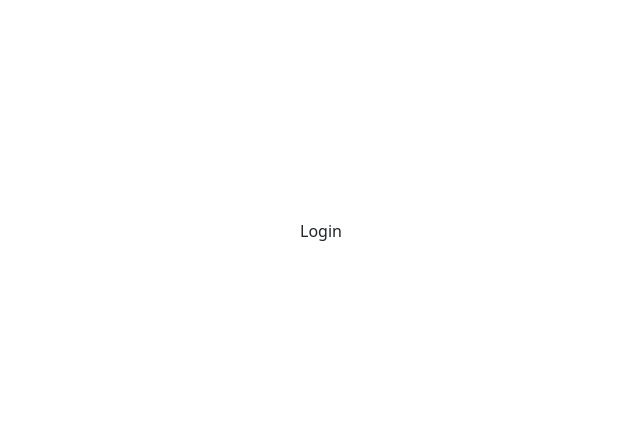
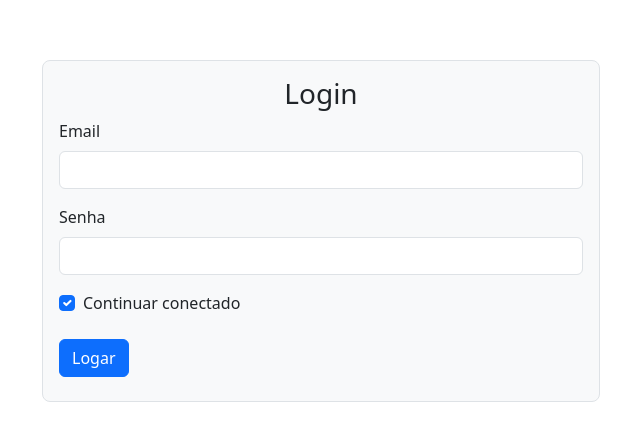
Before and after one commit to fjbdesenv/Tasks_App, a JavaScript app: page /login/login in a window 1280 px wide. Shown: the part 169-610 px from the top of the page, without its empty margins (319-959 px from the left). Built offline with nearby package versions, Linux system fonts and the light colour scheme; no server answers.

Commit message:
Adicionando página de login

```diff
--- a/src/views/LoginView.vue
+++ b/src/views/LoginView.vue
@@ -1,11 +1,112 @@
 <template>
-  <div>
-    Login
+  <div class="container">
+
+    <AlertComponent tipo="erro" texto="Email ou senha incorretos!" v-if="erro.status === 401" />
+    <AlertComponent tipo="erro" texto="Erro inesperado tente novamente mais tarde!" v-if="erro.status === 500" />
+
+    <form class="container border rounded-3 bg-light p-3 w-50">
+      <h3 class="text-center mb-2">Login</h3>
+
+      <div class="mb-3">
+        <label class="form-label" for="email">Email</label>
+        <input type="email" class="form-control" v-model="email">
+      </div>
+
+      <div class="mb-3">
+        <label class="form-label" for="password">Senha</label>
+        <input type="password" name="password" autocomplete="off" class="form-control" v-model="password">
+      </div>
+
+      <div class="my-3 form-check">
+        <input type="checkbox" class="form-check-input" id="manterConectado" v-model="manterConectado">
+        <label for="manterLogado"> Continuar conectado </label>
+      </div>
+
+      <button type="button" class="btn btn-primary my-2" @click="logar()">Logar</button>
+    </form>
+
   </div>
 </template>
 
 <script>
+import { ApiTask } from '@/services/apiTask';
+import AlertComponent from '@/components/AlertComponent.vue';
+import { mapMutations, mapGetters } from "vuex";
+
 export default {
   name: 'LoginView',
+  data: () => ({
+    email: '',
+    password: '',
+    manterConectado: true,
+    erro: {
+      status: 0
+    }
+  }),
+  methods: {
+
+    ...mapMutations([
+      'setToken'
+    ]),
+
+    logar() {
+
+      // Faz autenticação
+      ApiTask.auth({ email: this.email, senha: this.password })
+        .then((response) => {
+          try {
+
+            let token = response.data.token;
+
+            if(this.manterConectado){
+              // Salva token no localStorege
+              localStorage.setItem('token', token);
+            }else{
+              // Salva token na sessionStorage
+              localStorage.removeItem('token');
+              sessionStorage.setItem('token', token);
+            }
+
+            // Salva token na Store
+            this.setToken(token);
+
+          } catch (error) { throw error };
+
+        })
+        .catch((error) => {
+
+          if (error.request && error.request.status == 401) {
+            // Erro de autenticação
+            this.messageErro(401);
+          } else {
+            // Erro no servidor de autenticação
+            this.messageErro(500);
+          }
+
+        })
+    },
+
+    messageErro(statusCode) {
+
+      this.erro.status = statusCode;
+
+      setTimeout(() => {
+        // Mostrar mensagem de erro por alguns segundos
+        this.erro.status = 0;
+      }, 5000)
+
+    },
+
+  },
+
+  computed:{
+    ...mapGetters([
+      'getToken'
+    ])
+  },
+
+  components: {
+    AlertComponent
+  }
 }
 </script>
```
